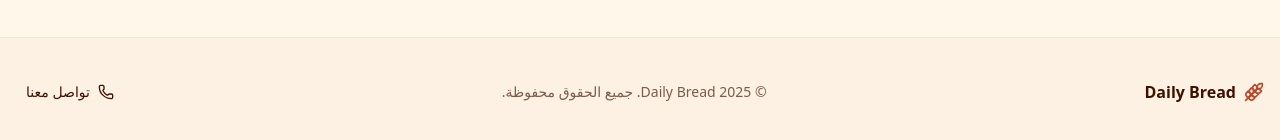
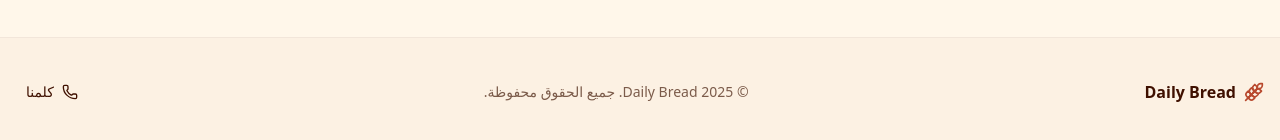
Before and after one commit to lordpython/daily-bread, a Next.js app: page / in a window 1280 px wide. Shown: the part 1886-2026 px from the top of the page. Built offline with nearby package versions, Linux system fonts and the light colour scheme.

Commit message:
feat(page): Update contact button text to Arabic alternative
- Change contact button text from "تواصل معنا" to "كلمنا" for improved clarity
- Simplifies the call-to-action messaging while maintaining Arabic language support
- Improves user experience with more concise button label

```diff
--- a/src/app/page.tsx
+++ b/src/app/page.tsx
@@ -875,7 +875,7 @@ export default function Home() {
               className="gap-2 min-h-[44px]"
             >
               <Phone className="h-4 w-4" />
-              تواصل معنا
+              كلمنا
             </Button>
           </div>
         </div>
```
